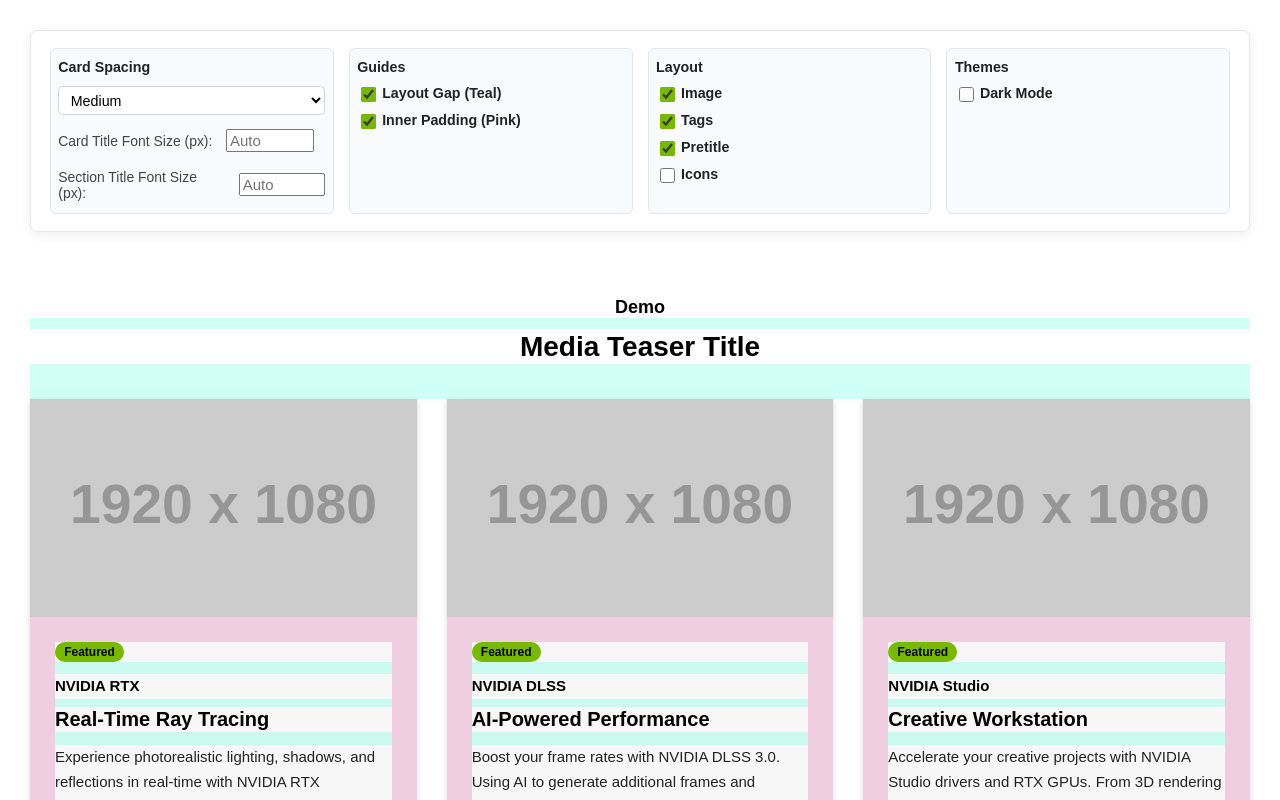
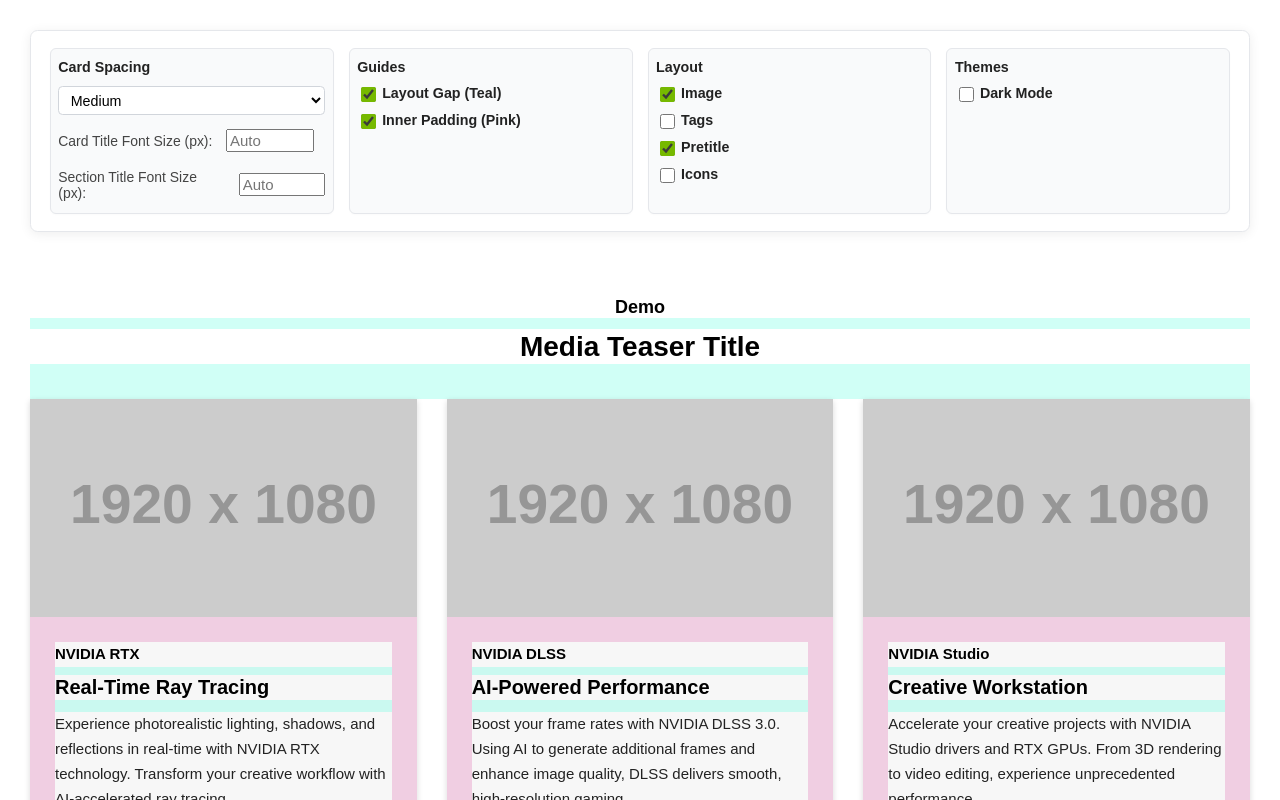
Before and after one commit to michalp24/spacing-demo, a React (Create React App) app: page / in a window 1280 px wide. Shown: the top 800 px of the page. Built offline with nearby package versions, Linux system fonts and the light colour scheme.

Commit message:
Set tags to be hidden by default

```diff
--- a/src/App.js
+++ b/src/App.js
@@ -10,7 +10,7 @@
   const [showLayoutGap, setShowLayoutGap] = useState(true);
   const [showInnerPadding, setShowInnerPadding] = useState(true);
   const [showImage, setShowImage] = useState(true);
-  const [showTags, setShowTags] = useState(true);
+  const [showTags, setShowTags] = useState(false);
   const [showPretitle, setShowPretitle] = useState(true);
   const [showIcons, setShowIcons] = useState(false);
   const [manualCardTitleFontSize, setManualCardTitleFontSize] = useState("");
```
